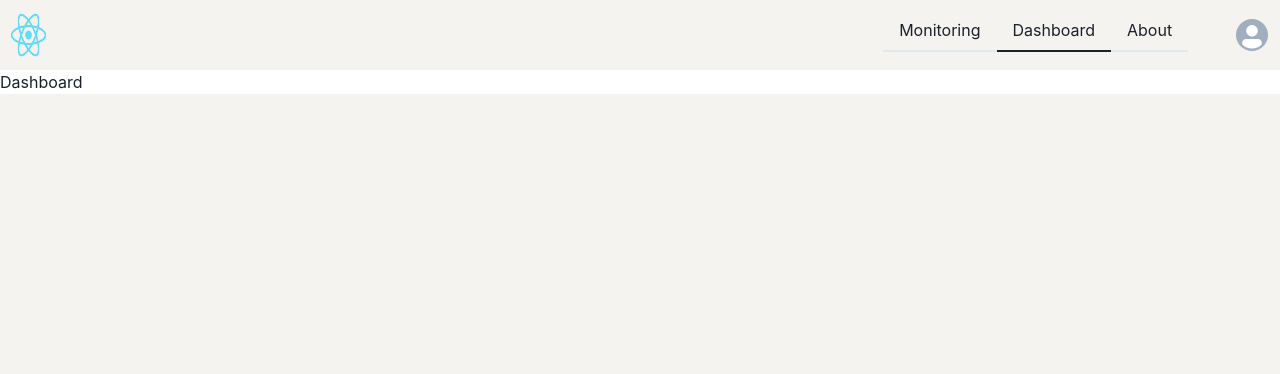
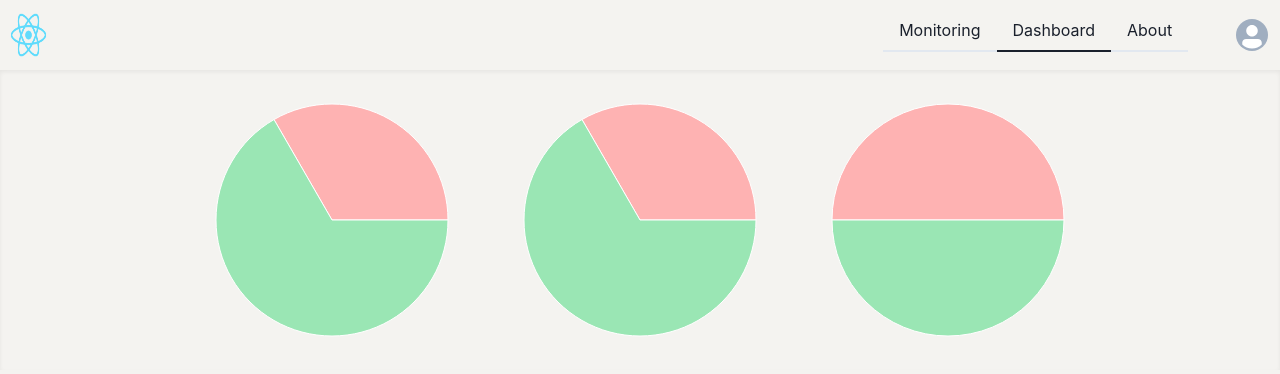
Before and after one commit to mikoMaz/monitoring-via-push-messages, a React (Create React App) app in the folder src/main/webclient/: page /dashboard in a window 1280 px wide. Shown: the top 374 px of the page. Built offline with nearby package versions, Linux system fonts and the light colour scheme.

Commit message:
basic charts

```diff
--- a/src/main/webclient/package.json
+++ b/src/main/webclient/package.json
@@ -29,7 +29,7 @@
     "react-dom": "^18.2.0",
     "react-router-dom": "^6.23.1",
     "react-scripts": "5.0.1",
-    "recharts": "2",
+    "recharts": "^2.12.7",
     "typescript": "^4.4.2",
     "web-vitals": "^2.1.0"
   },
--- /dev/null
+++ b/src/main/webclient/src/components/dashboard-page/components/status-pie-chart.tsx
@@ -0,0 +1,26 @@
+import { Cell, Pie, PieChart } from "recharts";
+import { IMonitoringDevice } from "../../../types/deviceModel";
+import { getDevicesStatusPieChartData } from "../util/dashboard-page-util";
+import { theme } from "@chakra-ui/react";
+
+interface IStatusPieChart {
+  devices: IMonitoringDevice[];
+}
+
+export const StatusPieChart = ({ devices }: IStatusPieChart) => {
+  const colors: { [id: string]: string } = {
+    disabled: theme.colors.red[200],
+    enabled: theme.colors.green[200],
+  };
+  let chartData = getDevicesStatusPieChartData(devices);
+
+  return (
+    <PieChart width={300} height={300}>
+      <Pie dataKey="value" fill="white" data={chartData}>
+        {chartData.map((data, index) => {
+          return <Cell key={`cell-${index}`} fill={colors[data.name]} />;
+        })}
+      </Pie>
+    </PieChart>
+  );
+};
--- a/src/main/webclient/src/components/dashboard-page/dashboard-page.tsx
+++ b/src/main/webclient/src/components/dashboard-page/dashboard-page.tsx
@@ -1,3 +1,41 @@
+import { Box, Center, HStack } from "@chakra-ui/react";
+import { appProps } from "../../config/config";
+import { useEffect, useState } from "react";
+import { DeviceModel } from "../../types/deviceModel";
+import { APIClient } from "../../api/api-client";
+import { getDevicesStatusPieChartData } from "./util/dashboard-page-util";
+import { Pie, PieChart } from "recharts";
+import { StatusPieChart } from "./components/status-pie-chart";
+
 export const DashboardPage = () => {
-  return <>Dashboard</>;
+  const ui = appProps.appMainProps.ui;
+
+  const [deviceModel, setDeviceModel] = useState<DeviceModel>(
+    new DeviceModel()
+  );
+
+  useEffect(() => {
+    const fetchData = async () => {
+      const data: DeviceModel = APIClient.getRecentUpdates();
+      setDeviceModel(data);
+    };
+
+    fetchData();
+  }, []);
+  return (
+    <Box
+      paddingLeft="47px"
+      paddingRight="47px"
+      bg={ui.colors.background}
+      boxShadow="inner"
+    >
+      <Center>
+        <HStack>
+          <StatusPieChart devices={deviceModel.getSensorsArray()} />
+          <StatusPieChart devices={deviceModel.getGatewaysArray()} />
+          <StatusPieChart devices={deviceModel.getBridgesArray()} />
+        </HStack>
+      </Center>
+    </Box>
+  );
 };
--- /dev/null
+++ b/src/main/webclient/src/components/dashboard-page/util/dashboard-page-util.ts
@@ -0,0 +1,27 @@
+import { IMonitoringDevice, deviceStatus } from "../../../types/deviceModel";
+
+interface PieChartData {
+	name: string;
+    value: number;
+}
+
+export const getDevicesStatusPieChartData = (
+  devices: IMonitoringDevice[]
+): PieChartData[] => {
+  const statusArray = devices.map((device) => {
+    return device.status;
+  });
+  const disabledDevicesCount = statusArray.filter(
+    (status) => status === deviceStatus.disabled
+  ).length;
+  return [
+    {
+      name: "disabled",
+      value: disabledDevicesCount,
+    },
+    {
+      name: "enabled",
+      value: statusArray.length - disabledDevicesCount,
+    },
+  ];
+};
```
Also changed, not shown: 2 other files (tests, documents, lock files or other folders).
